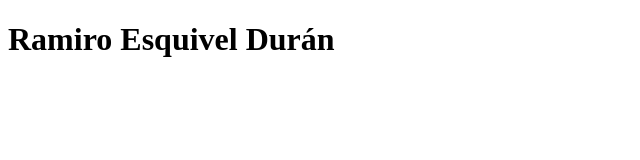
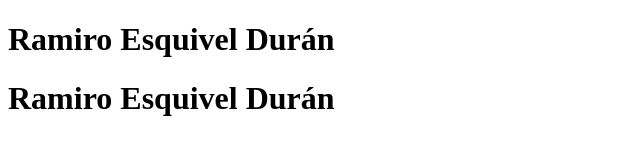
Before and after one commit to ramiro174/migit, a plain HTML site: page index.html in a window 1280 px wide. Shown: the whole page, without its empty margins (0-640 px from the left). Drawn offline with Linux system fonts and the light colour scheme.

Commit message:
agregue un titulo

```diff
--- a/index.html
+++ b/index.html
@@ -7,5 +7,6 @@
 </head>
 <body>
 	<h1>Ramiro Esquivel Durán</h1>
+	<h1>Ramiro Esquivel Durán</h1>
 </body>
 </html>
```
